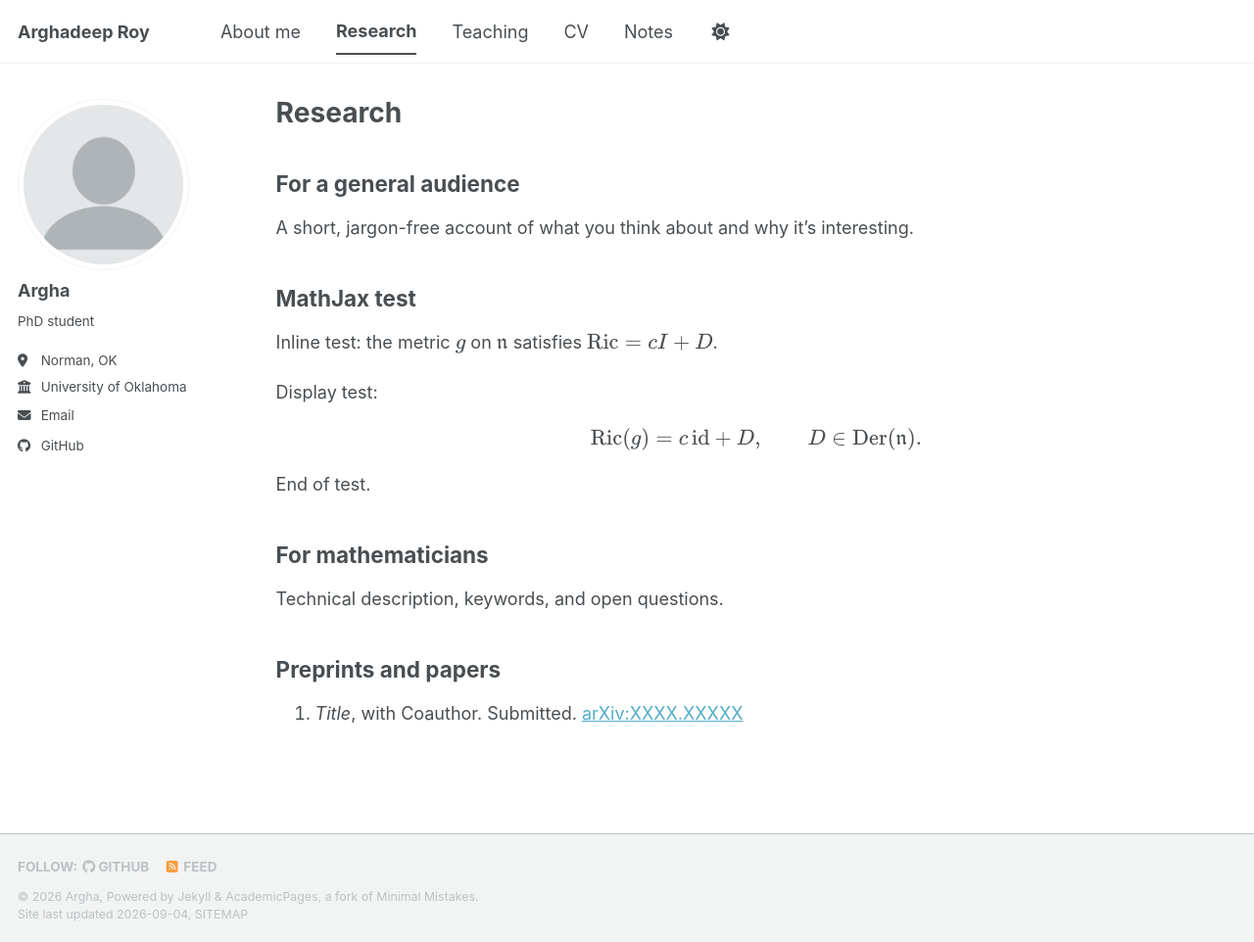
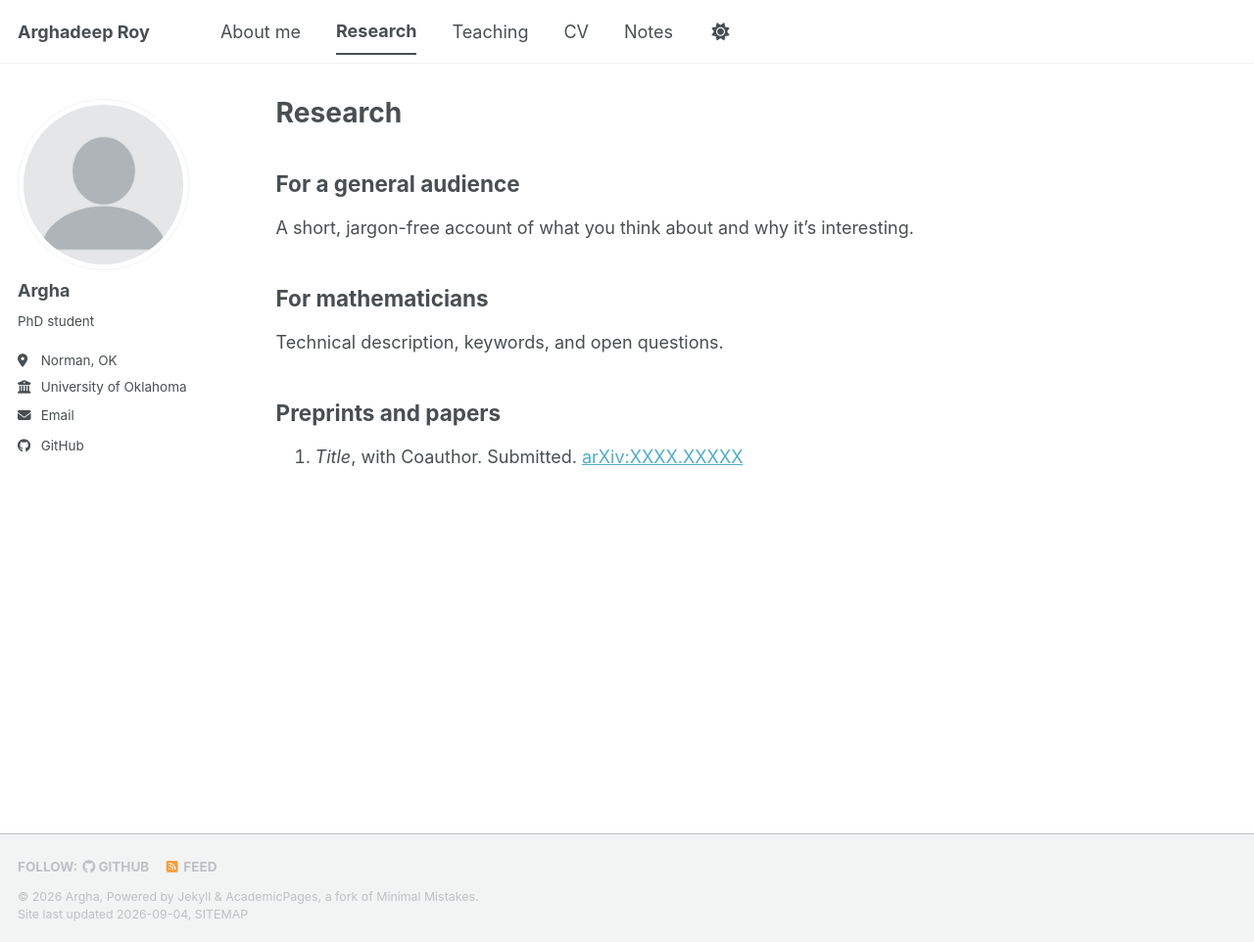
Before and after one commit to Roy952-cmd/Roy952-cmd.github.io, a Jekyll site: the page built from _pages/research.md, in a window 1280 px wide and 962 px high. Shown: the whole window at 98% size. Built offline with Jekyll 4.4.1, drawn with Linux system fonts in a browser that asks for light colours; a style sheet for code colours, icons or effects is not loaded.

Commit message:
Update research.md

```diff
--- a/_pages/research.md
+++ b/_pages/research.md
@@ -10,17 +10,7 @@ author_profile: true
 ## For a general audience
 
 A short, jargon-free account of what you think about and why it's interesting.
-## MathJax test
 
-Inline test: the metric $g$ on $\mathfrak{n}$ satisfies $\operatorname{Ric} = cI + D$.
-
-Display test:
-
-$$
-\operatorname{Ric}(g) = c\,\mathrm{id} + D, \qquad D \in \operatorname{Der}(\mathfrak{n}).
-$$
-
-End of test.
 
 ## For mathematicians
 
```
